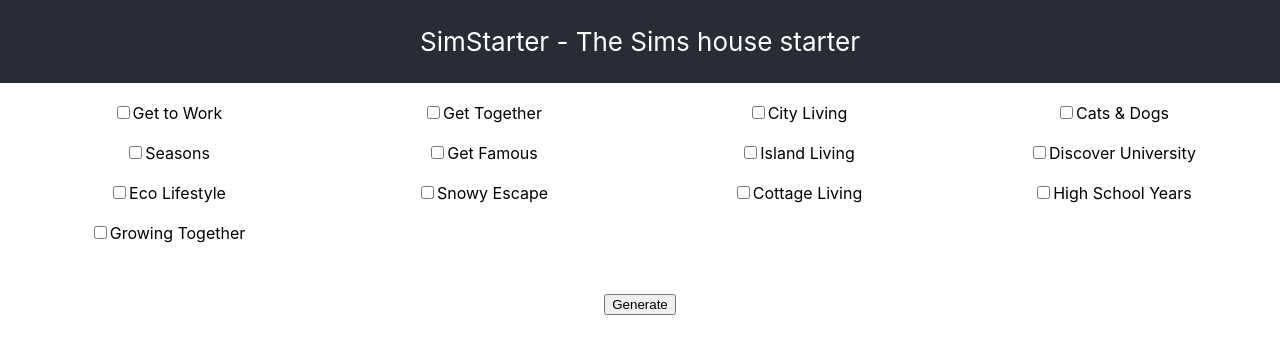
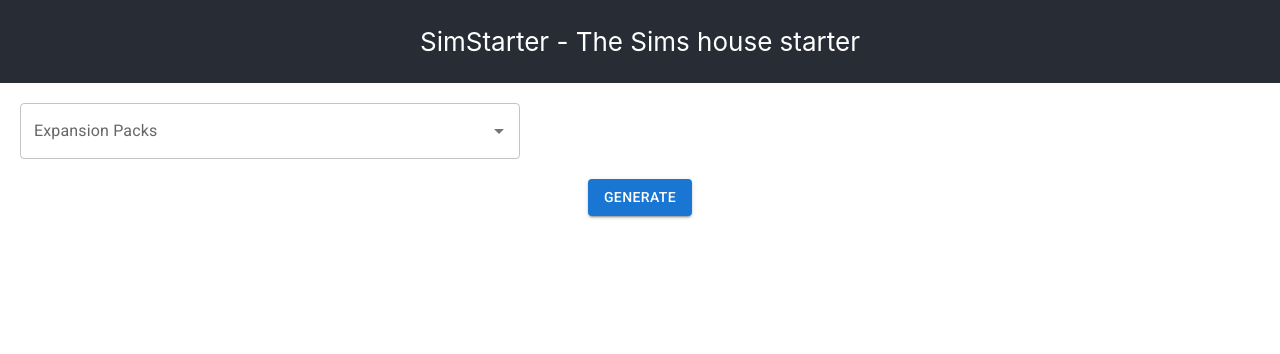
Before and after one commit to f1nch/simstarter, a React (Create React App) app: page / in a window 1280 px wide. Shown: the top 354 px of the page. Built offline with nearby package versions, Linux system fonts and the light colour scheme.

Commit message:
chore: updating ui with mui

```diff
--- a/package.json
+++ b/package.json
@@ -3,6 +3,11 @@
   "version": "0.1.0",
   "private": true,
   "dependencies": {
+    "@emotion/react": "^11.11.1",
+    "@emotion/styled": "^11.11.0",
+    "@fontsource/roboto": "^5.0.8",
+    "@mui/icons-material": "^5.14.13",
+    "@mui/material": "^5.14.13",
     "@testing-library/jest-dom": "^5.16.5",
     "@testing-library/react": "^13.4.0",
     "@testing-library/user-event": "^13.5.0",
--- a/src/components/consts.js
+++ b/src/components/consts.js
@@ -1,17 +1,18 @@
 export const expansionPackList = [
-    "Get to Work",
-    "Get Together",
-    "City Living",
-    "Cats & Dogs",
-    "Seasons",
-    "Get Famous",
-    "Island Living",
-    "Discover University",
-    "Eco Lifestyle",
-    "Snowy Escape",
-    "Cottage Living",
-    "High School Years",
-    "Growing Together",
+  { label: "Get to Work" },
+  { label: "Get Together" },
+  { label: "City Living" },
+  { label: "Cats & Dogs" },
+  { label: "Seasons" },
+  { label: "Get Famous" },
+  { label: "Island Living" },
+  { label: "Discover University" },
+  { label: "Eco Lifestyle" },
+  { label: "Snowy Escape" },
+  { label: "Cottage Living" },
+  { label: "High School Years" },
+  { label: "Growing Together" },
+  { label: "Horse Ranch" },
 ];
 
 export const gamePackList = [
@@ -48,6 +49,7 @@
   "Tiny Living",
   "Nifty Knitting",
   "Paranormal",
+  "Home Chef Hustle",
 ];
 
 export const kitsList = [
@@ -74,6 +76,8 @@
   "Greenhouse Haven",
   "Book Nook",
   "Grunge Revival",
+  "Poolside Splash",
+  "Modern Luxe",
 ];
 
 export const houseBuild = [
--- a/src/components/generated-content/generated-content.component.jsx
+++ b/src/components/generated-content/generated-content.component.jsx
@@ -1,13 +1,12 @@
 import React, { useRef } from "react";
 import * as consts from "../consts";
 import "./generated-content.css";
-
+import Button from "@mui/material/Button";
 
 function GeneratedContent(props) {
   // const items = props.items.map((item) => <li key={item.id}>{item.name}</li>);
   const generatedText = useRef(null);
   let buildItems = [];
-
 
   const bonusRoll = (type, array) => {
     const items = [];
@@ -123,20 +122,15 @@
 
   return (
     <div className="generated-content">
+      <Button variant="contained" onClick={handleGenerateClick}>
+        Generate
+      </Button>
       <ul ref={generatedText}>
         {buildItems &&
           buildItems.map((item) => {
             return <li>{item}</li>;
           })}
       </ul>
-
-      <button
-        type="button"
-        className="create-button"
-        onClick={handleGenerateClick}
-      >
-        Generate
-      </button>
     </div>
   );
 }
--- a/src/components/generator-config/generator-config.component.jsx
+++ b/src/components/generator-config/generator-config.component.jsx
@@ -1,13 +1,23 @@
 import React from "react";
 import * as consts from "../consts";
 import "./generator-config.css";
+import Button from "@mui/material/Button";
+import Checkbox from "@mui/material/Checkbox";
+import TextField from "@mui/material/TextField";
+import Autocomplete from "@mui/material/Autocomplete";
+import CheckBoxOutlineBlankIcon from "@mui/icons-material/CheckBoxOutlineBlank";
+import CheckBoxIcon from "@mui/icons-material/CheckBox";
+
+const icon = <CheckBoxOutlineBlankIcon fontSize="small" />;
+const checkedIcon = <CheckBoxIcon fontSize="small" />;
 
 function GeneratedConfig(props) {
-    const {expansionPackList, gamePackList, stuffPackList, kitsList} = consts;
+  const { expansionPackList, gamePackList, stuffPackList, kitsList } = consts;
 
   return (
     <div className="generator-config">
-            {expansionPackList && expansionPackList.map((expansionPack, index) => {
+      {/* {expansionPackList &&
+        expansionPackList.map((expansionPack, index) => {
           return (
             <div key={expansionPack} className="expansion-item">
               <input
@@ -19,7 +29,30 @@
               <label htmlFor={expansionPack}>{expansionPack}</label>
             </div>
           );
-            })}
+        })} */}
+
+      <Autocomplete
+        multiple
+        id="checkboxes-tags-demo"
+        options={expansionPackList}
+        disableCloseOnSelect
+        getOptionLabel={(option) => option.label}
+        renderOption={(props, option, { selected }) => (
+          <li {...props}>
+            <Checkbox
+              icon={icon}
+              checkedIcon={checkedIcon}
+              style={{ marginRight: 8 }}
+              checked={selected}
+            />
+            {option.label}
+          </li>
+        )}
+        style={{ width: 500 }}
+        renderInput={(params) => (
+          <TextField {...params} label="Expansion Packs" />
+        )}
+      />
     </div>
   );
 }
```
Also changed, not shown: src/App.js (+8 -3 lines), 1 other file (tests, documents, lock files or other folders). Lines whose indentation alone changed are shown as unchanged.
